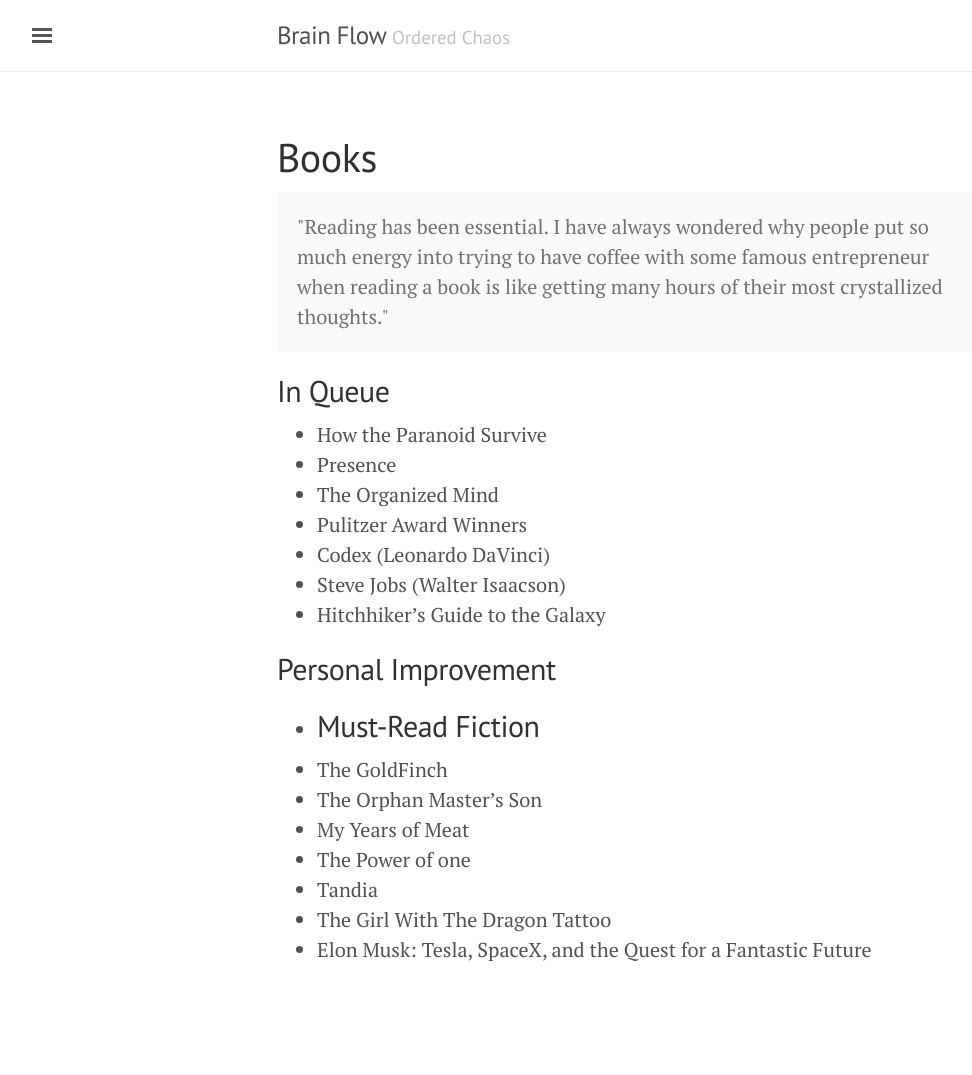
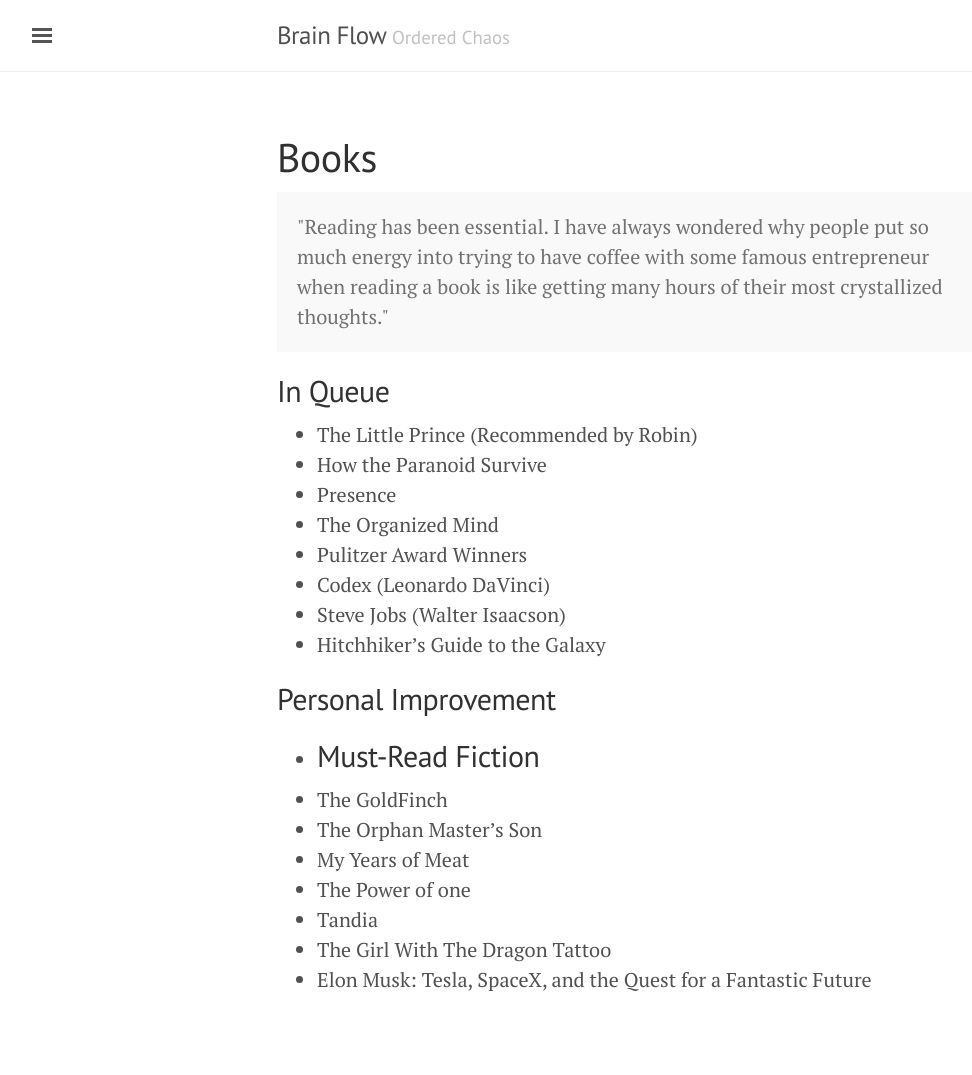
Before and after one commit to bjchia/bjchia.github.io, a Jekyll site: the page built from books.md, in a window 1280 px wide. Shown: the whole page, without its empty margins (3-975 px from the left). Built offline with Jekyll 4.4.1, drawn with Linux system fonts in a browser that asks for light colours; before the commit the page ends 1045 px from its top, so only the background shows below that.

Commit message:
Update books.md

```diff
--- a/books.md
+++ b/books.md
@@ -8,6 +8,7 @@
 </p>
 
 ## In Queue
+* The Little Prince (Recommended by Robin)
 * How the Paranoid Survive
 * Presence
 * The Organized Mind
```
